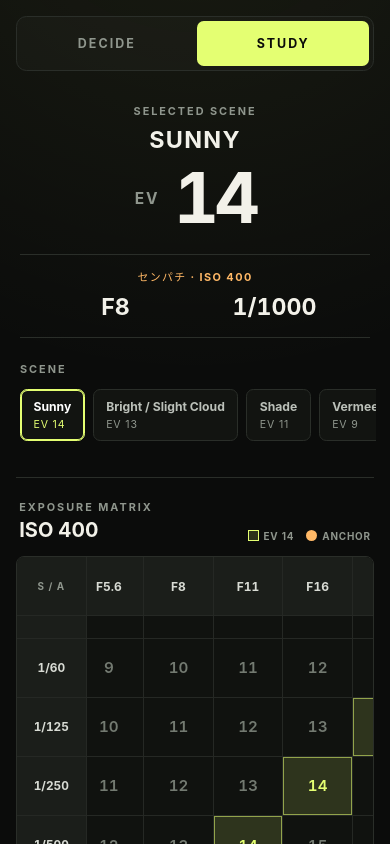
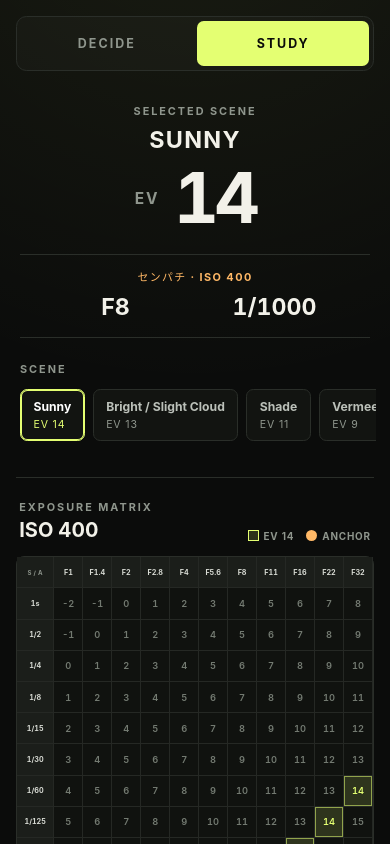
Before and after one commit to marquisladybug/Exposure-Decision-Tool, a React (Vite) app: page / in a window 390 px wide. Both pictures are taken after a click on the button "STUDY". Shown: the top 844 px of the page. Built offline with nearby package versions, Linux system fonts and the light colour scheme.

Commit message:
Fit study matrix to mobile viewport

```diff
--- a/src/components/StudyMatrix.tsx
+++ b/src/components/StudyMatrix.tsx
@@ -1,4 +1,3 @@
-import { useEffect, useRef } from 'react'
 import type { Scene } from '../data/scenes'
 import { exposureValue } from '../exposure/model'
 import { APERTURES, SHUTTERS } from '../exposure/stops'
@@ -6,19 +5,6 @@ import { APERTURES, SHUTTERS } from '../exposure/stops'
 const ISO_400_SV = 2
 
 export function StudyMatrix({ scene }: { scene: Scene }) {
-  const containerRef = useRef<HTMLDivElement>(null)
-  const anchorRef = useRef<HTMLTableCellElement>(null)
-
-  useEffect(() => {
-    const container = containerRef.current
-    const anchor = anchorRef.current
-    if (!container || !anchor) return
-
-    const left = anchor.offsetLeft - container.clientWidth / 2 + anchor.clientWidth / 2
-    const top = anchor.offsetTop - container.clientHeight / 2 + anchor.clientHeight / 2
-    container.scrollTo({ left: Math.max(0, left), top: Math.max(0, top), behavior: 'smooth' })
-  }, [scene.id])
-
   return (
     <section className="study-view">
       <div className="study-heading">
@@ -31,7 +17,7 @@ export function StudyMatrix({ scene }: { scene: Scene }) {
           <span><i className="legend-anchor" />ANCHOR</span>
         </div>
       </div>
-      <div className="matrix-container" ref={containerRef}>
+      <div className="matrix-container">
         <table className="matrix">
           <thead>
             <tr>
@@ -49,7 +35,7 @@ export function StudyMatrix({ scene }: { scene: Scene }) {
                   const isAnchor = aperture.id === scene.anchor.apertureId && shutter.id === scene.anchor.shutterId
                   const className = [isLine && 'ev-line', isAnchor && 'anchor-cell'].filter(Boolean).join(' ')
                   return (
-                    <td key={aperture.id} className={className} ref={isAnchor ? anchorRef : undefined}>
+                    <td key={aperture.id} className={className}>
                       <span>{ev}</span>{isAnchor && <i aria-label="Scene anchor" />}
                     </td>
                   )
--- a/src/styles.css
+++ b/src/styles.css
@@ -228,17 +228,18 @@ button:focus-visible {
 .legend-anchor { background: var(--anchor); border-radius: 50%; }
 
 .matrix-container {
-  height: min(59vh, 34rem);
-  overflow: auto;
+  width: 100%;
+  height: auto;
+  max-height: none;
+  overflow: visible;
   border: 1px solid var(--line);
   border-radius: .5rem;
   background: #0e100e;
-  overscroll-behavior: contain;
-  scrollbar-color: #41463f #11130f;
 }
 
 .matrix {
-  width: max-content;
+  width: 100%;
+  table-layout: fixed;
   border-collapse: separate;
   border-spacing: 0;
   font-variant-numeric: tabular-nums;
@@ -246,14 +247,16 @@ button:focus-visible {
 
 .matrix th,
 .matrix td {
-  width: 4.35rem;
-  min-width: 4.35rem;
-  height: 3.7rem;
-  padding: .3rem;
+  width: auto;
+  min-width: 0;
+  height: clamp(1.85rem, 8vw, 3.4rem);
+  padding: clamp(.05rem, .45vw, .25rem);
   border-right: 1px solid #252824;
   border-bottom: 1px solid #252824;
   text-align: center;
 }
+
+.matrix th:first-child { width: 10.5%; }
 
 .matrix thead th {
   position: sticky;
@@ -261,7 +264,7 @@ button:focus-visible {
   top: 0;
   color: #d8dbd4;
   background: #1b1e1a;
-  font-size: .75rem;
+  font-size: clamp(.43rem, 1.85vw, .75rem);
 }
 
 .matrix tbody th,
@@ -271,16 +274,21 @@ button:focus-visible {
   left: 0;
   color: #d8dbd4;
   background: #1b1e1a;
-  font-size: .74rem;
+  font-size: clamp(.43rem, 1.85vw, .74rem);
 }
 
-.matrix .matrix-corner { z-index: 4; color: var(--muted); font-size: .62rem; letter-spacing: .09em; }
+.matrix .matrix-corner {
+  z-index: 4;
+  color: var(--muted);
+  font-size: clamp(.38rem, 1.55vw, .62rem);
+  letter-spacing: .04em;
+}
 
 .matrix td {
   position: relative;
   color: #737a71;
   background: #10120f;
-  font-size: .95rem;
+  font-size: clamp(.58rem, 2.35vw, .95rem);
   font-weight: 600;
 }
 
@@ -295,15 +303,15 @@ button:focus-visible {
   color: #fff;
   background: rgba(255,184,102,.17);
   box-shadow: inset 0 0 0 2px var(--anchor);
-  font-size: 1.05rem;
+  font-size: clamp(.62rem, 2.55vw, 1.05rem);
 }
 
 .matrix td.anchor-cell i {
   position: absolute;
-  top: .34rem;
-  right: .34rem;
-  width: .38rem;
-  height: .38rem;
+  top: clamp(.12rem, .7vw, .34rem);
+  right: clamp(.12rem, .7vw, .34rem);
+  width: clamp(.22rem, 1vw, .38rem);
+  height: clamp(.22rem, 1vw, .38rem);
   border-radius: 50%;
   background: var(--anchor);
   box-shadow: 0 0 0 2px rgba(255,184,102,.15);
```
